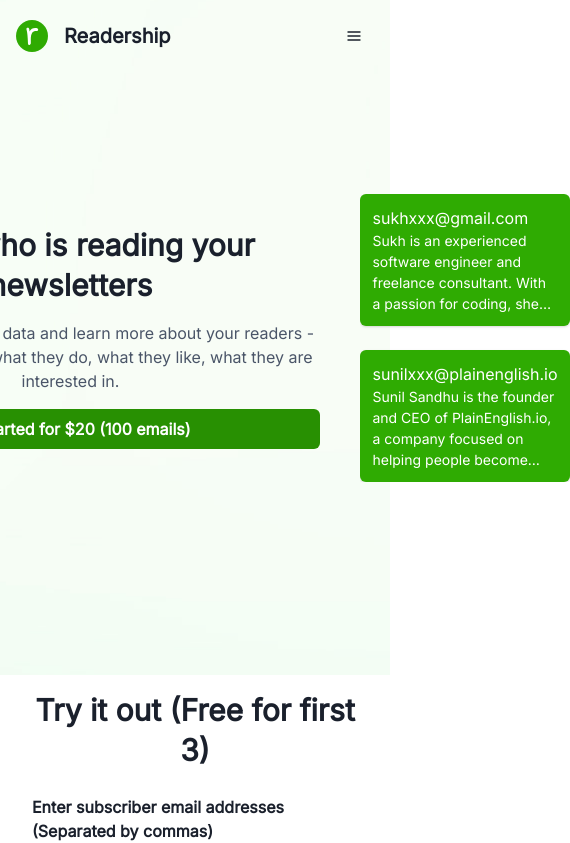
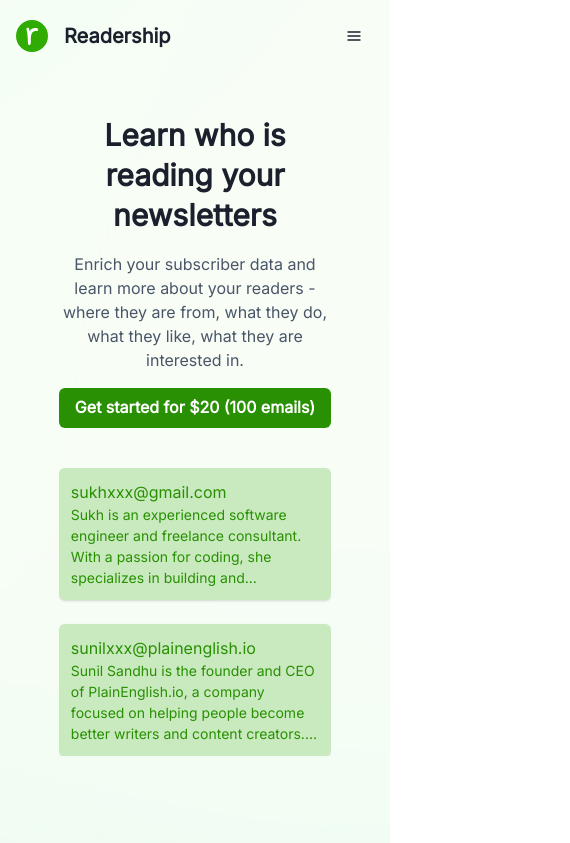
Before and after one commit to bdcorps/newsletter-lead-enrichment, a Next.js app: page / in a window 390 px wide. Shown: the top 843 px of the page, 570 px wide, since content can reach past the window. Built offline with nearby package versions, Linux system fonts and the light colour scheme.

Commit message:
fix responsive

```diff
--- a/pages/index.tsx
+++ b/pages/index.tsx
@@ -6,11 +6,11 @@
   chakra,
   Container,
   Heading,
-  HStack,
   Input,
   shouldForwardProp,
   SimpleGrid,
   Spinner,
+  Stack,
   StackDivider,
   Text,
   Textarea,
@@ -249,15 +249,11 @@
   const router = useRouter();
   return (
     <Layout>
-      <Box
-        backgroundImage="url('/bg.jpg')"
-        minH="80vh"
-        backgroundPosition="right"
-      >
-        <Container maxW="container.lg" h="80vh">
+      <Box backgroundImage="url('/bg.jpg')" backgroundPosition="right" p={100}>
+        <Container maxW="container.lg" minH={"80vh"}>
           <Center p={4} h="full">
-            <HStack spacing={10}>
-              <VStack spacing={4} w={500} textAlign="center">
+            <Stack spacing={10} direction={["column", "row"]}>
+              <VStack spacing={4} textAlign="center" w="full" flex={1}>
                 <Heading>Learn who is reading your newsletters</Heading>
                 <Text color="gray.600">
                   Enrich your subscriber data and learn more about your readers
@@ -294,10 +290,10 @@
                         <Box
                           key={`hero_${i}`}
                           p={3}
-                          backgroundColor="brand.400"
+                          backgroundColor="brand.100"
                           rounded="md"
                           boxShadow="base"
-                          color="white"
+                          color="brand.500"
                         >
                           <Text textAlign="left" fontWeight={500}>
                             {result.email}
@@ -316,7 +312,7 @@
                   })}
                 </VStack>
               </VStack>
-            </HStack>
+            </Stack>
           </Center>
         </Container>
       </Box>
```
